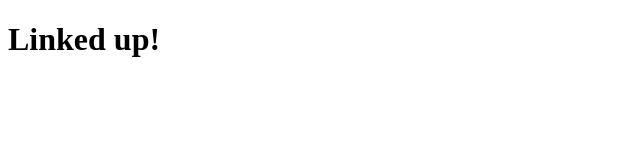
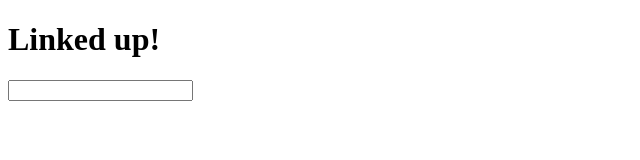
Before and after one commit to jamesoneill997/pickMyPlan, a plain HTML site: page design/html/form.html in a window 1280 px wide. Shown: the whole page, without its empty margins (0-640 px from the left). Drawn offline with Linux system fonts and the light colour scheme.

Commit message:
completed migration to wordpress, updates to html

```diff
--- a/design/html/form.html
+++ b/design/html/form.html
@@ -8,6 +8,9 @@
 
      <body>
         <h1>Linked up!</h1>
+        <form>
+            <input id="in" type="text">
+        </form>
      </body>
 
 </html>
```
